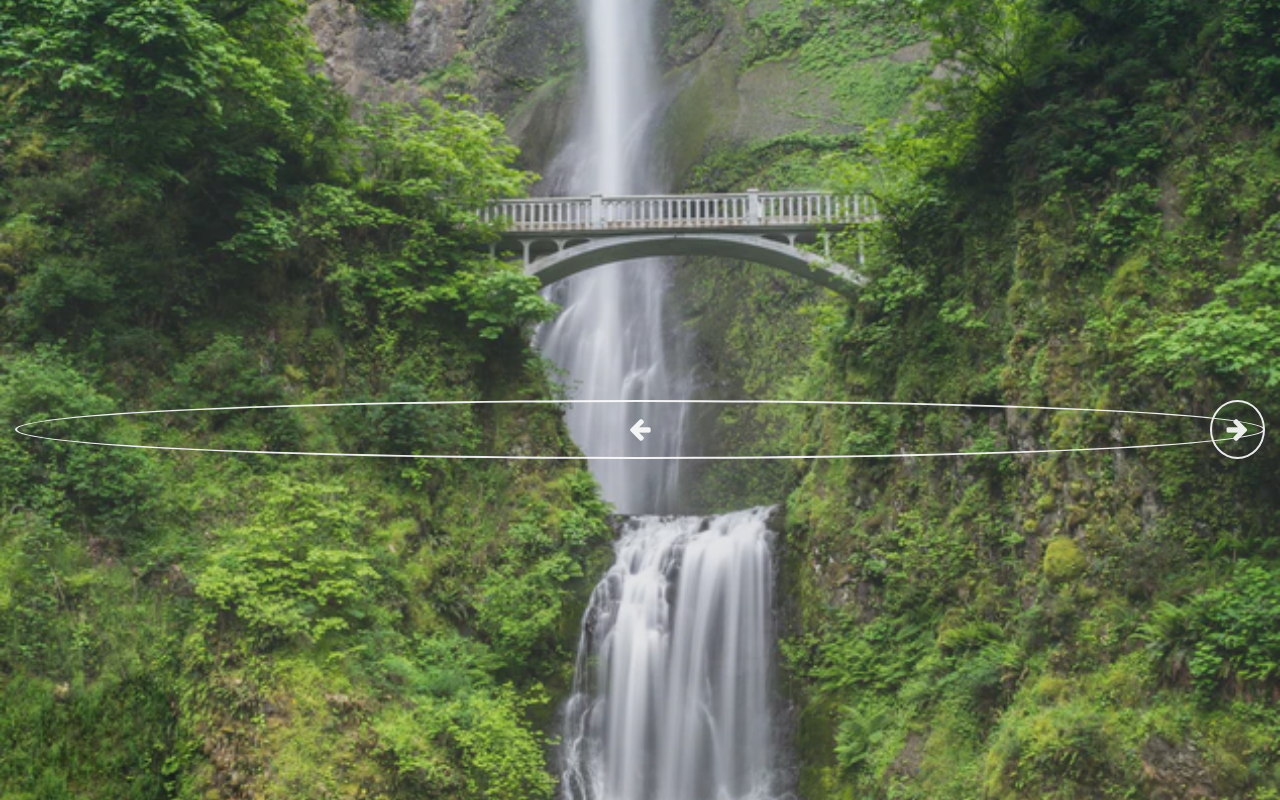
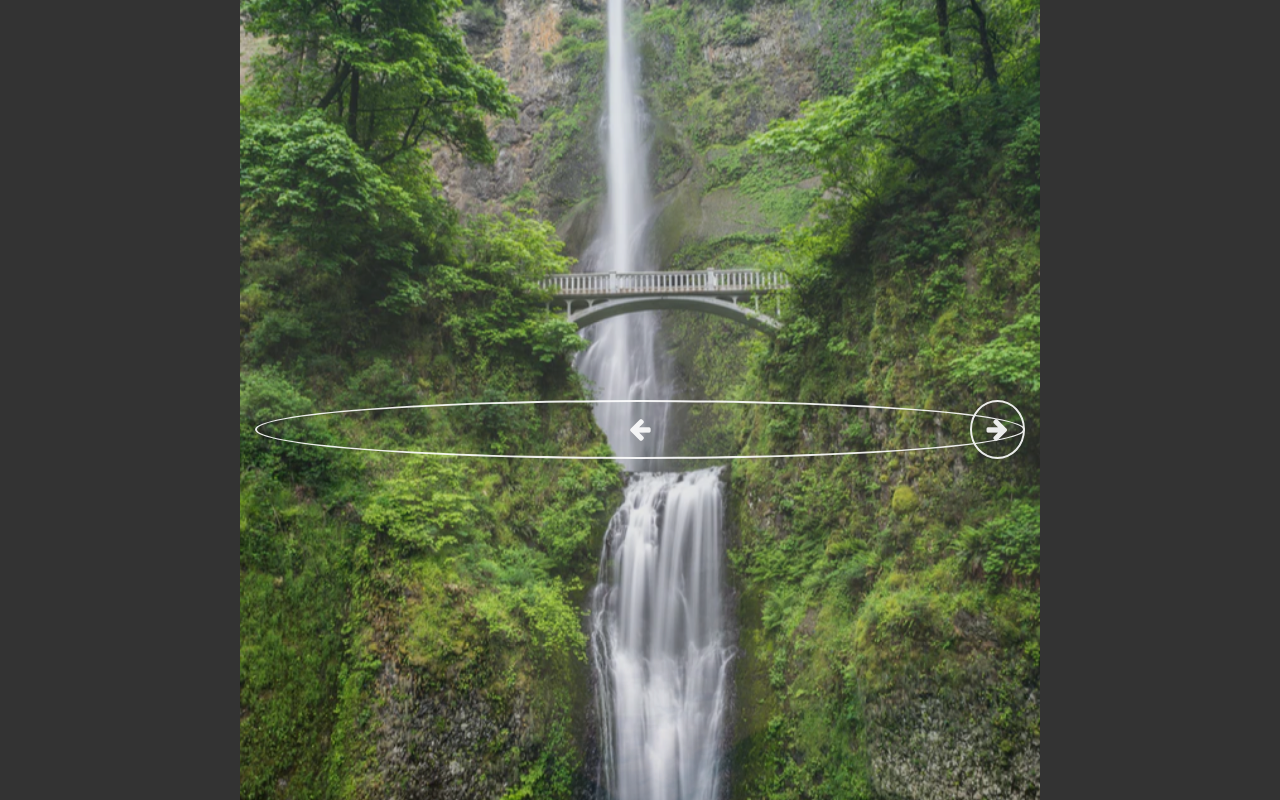
Before and after one commit to dennismoha/css-javascript-sliders, a plain HTML site: page slide1/index.html in a window 1280 px wide. Drawn offline with Linux system fonts and the light colour scheme.

Commit message:
page width change

```diff
--- a/slide1/css/index.css
+++ b/slide1/css/index.css
@@ -16,7 +16,8 @@ body {
     position: relative;
     overflow: hidden;
     height: 100vh;
-    width: auto;
+    width: 100vh;
+    margin: auto;
 }
 
 .slider .slide {
```
